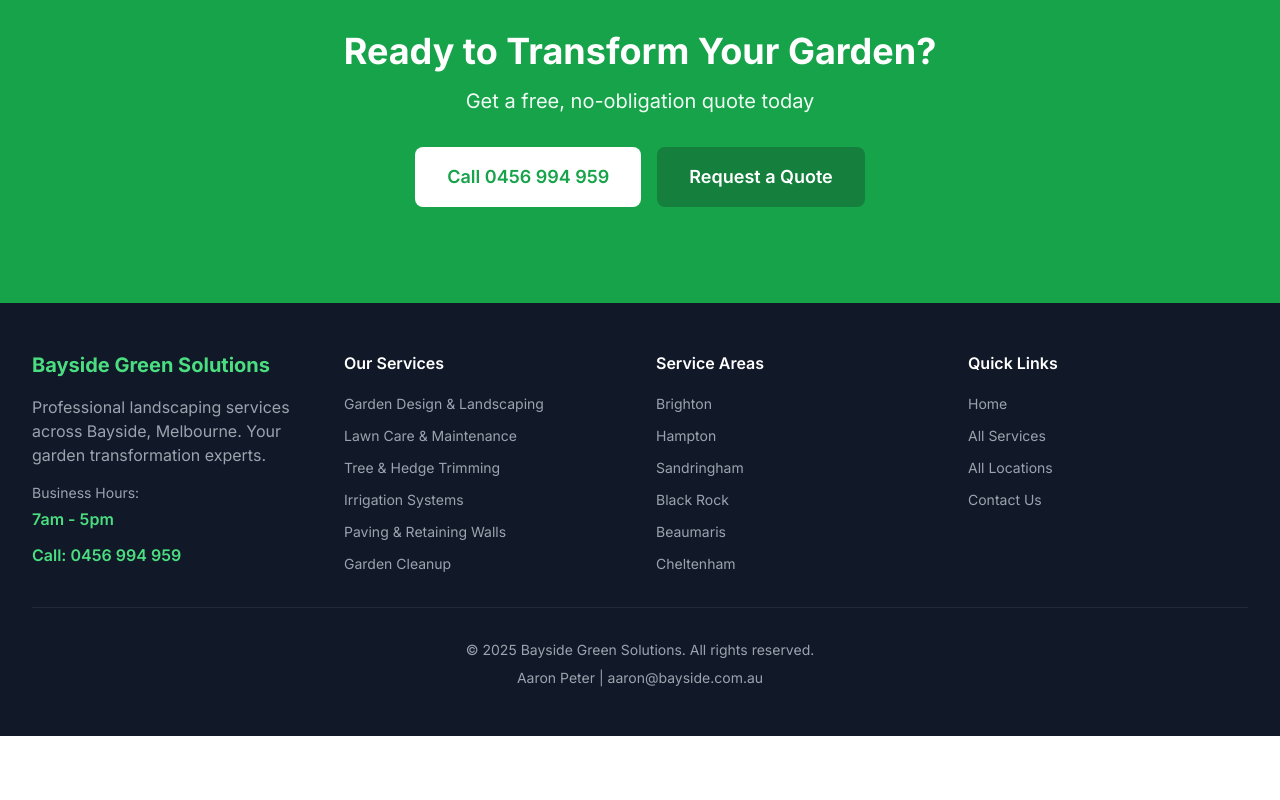
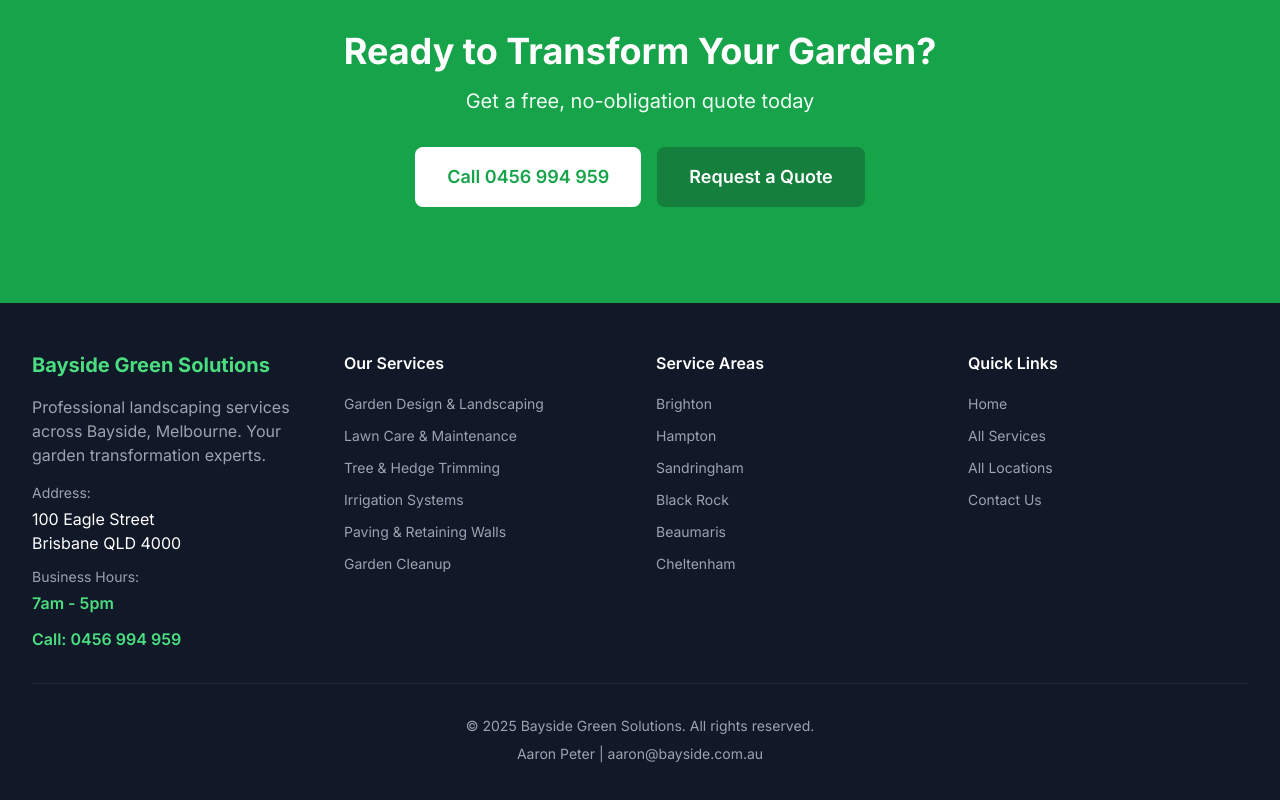
Before and after one commit to easygrow-sites/bayside-green-solutions, a Next.js app: page / in a window 1280 px wide. Shown: the part 4737-5537 px from the top of the page. Before the commit the page ends 5473 px from the top, so only its background shows below. Built offline with nearby package versions, Linux system fonts and the light colour scheme.

Commit message:
Add business address to footer

```diff
--- a/components/Footer.tsx
+++ b/components/Footer.tsx
@@ -26,6 +26,10 @@ export default function Footer() {
             <p className="text-gray-400 mb-4">
               Professional landscaping services across Bayside, Melbourne. Your garden transformation experts.
             </p>
+            <div className="mb-3">
+              <p className="text-gray-400 text-sm mb-1">Address:</p>
+              <p className="text-white">100 Eagle Street<br />Brisbane QLD 4000</p>
+            </div>
             <div className="mb-3">
               <p className="text-gray-400 text-sm mb-1">Business Hours:</p>
               <p className="text-primary-400 font-semibold">7am - 5pm</p>
```
